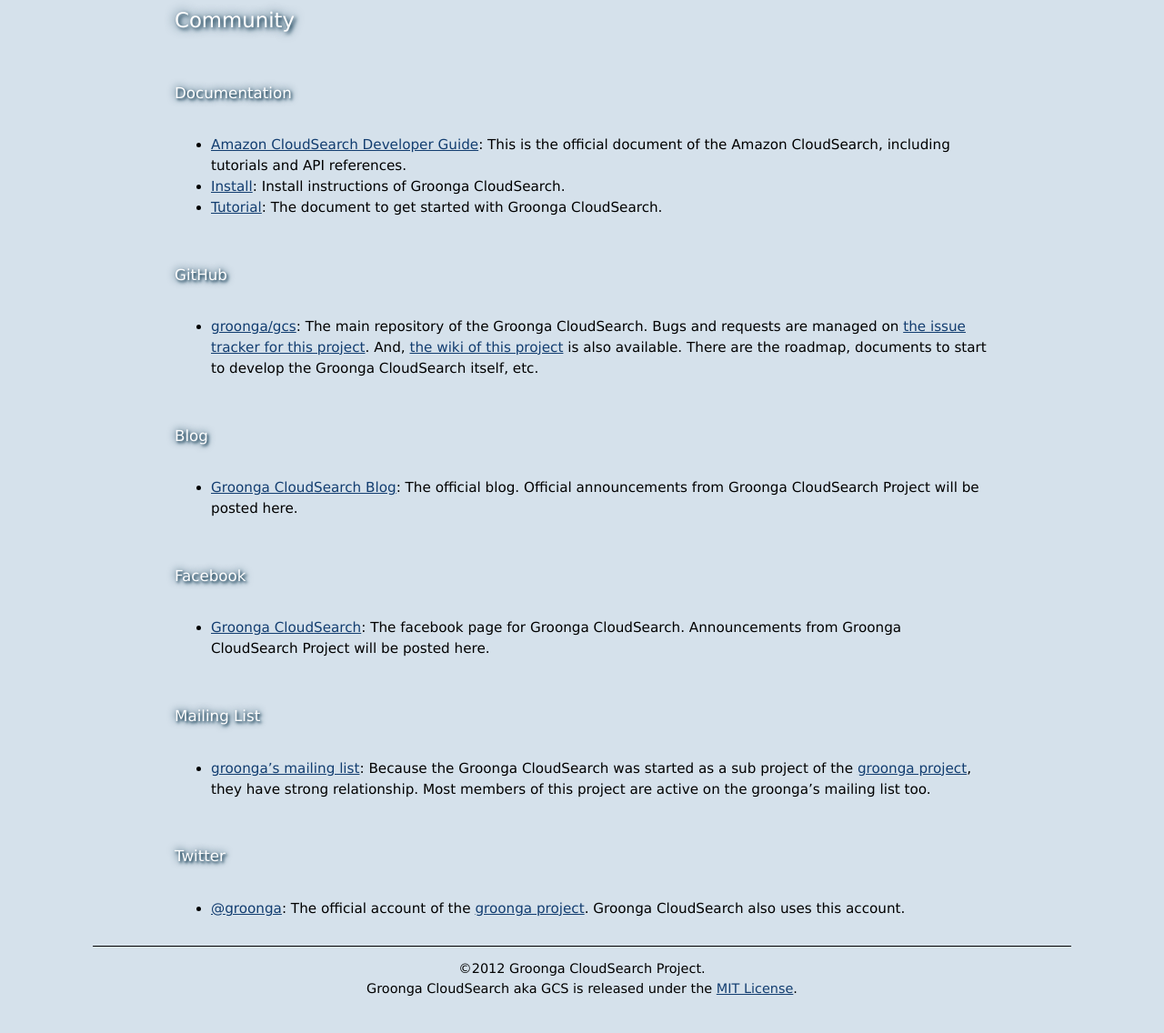
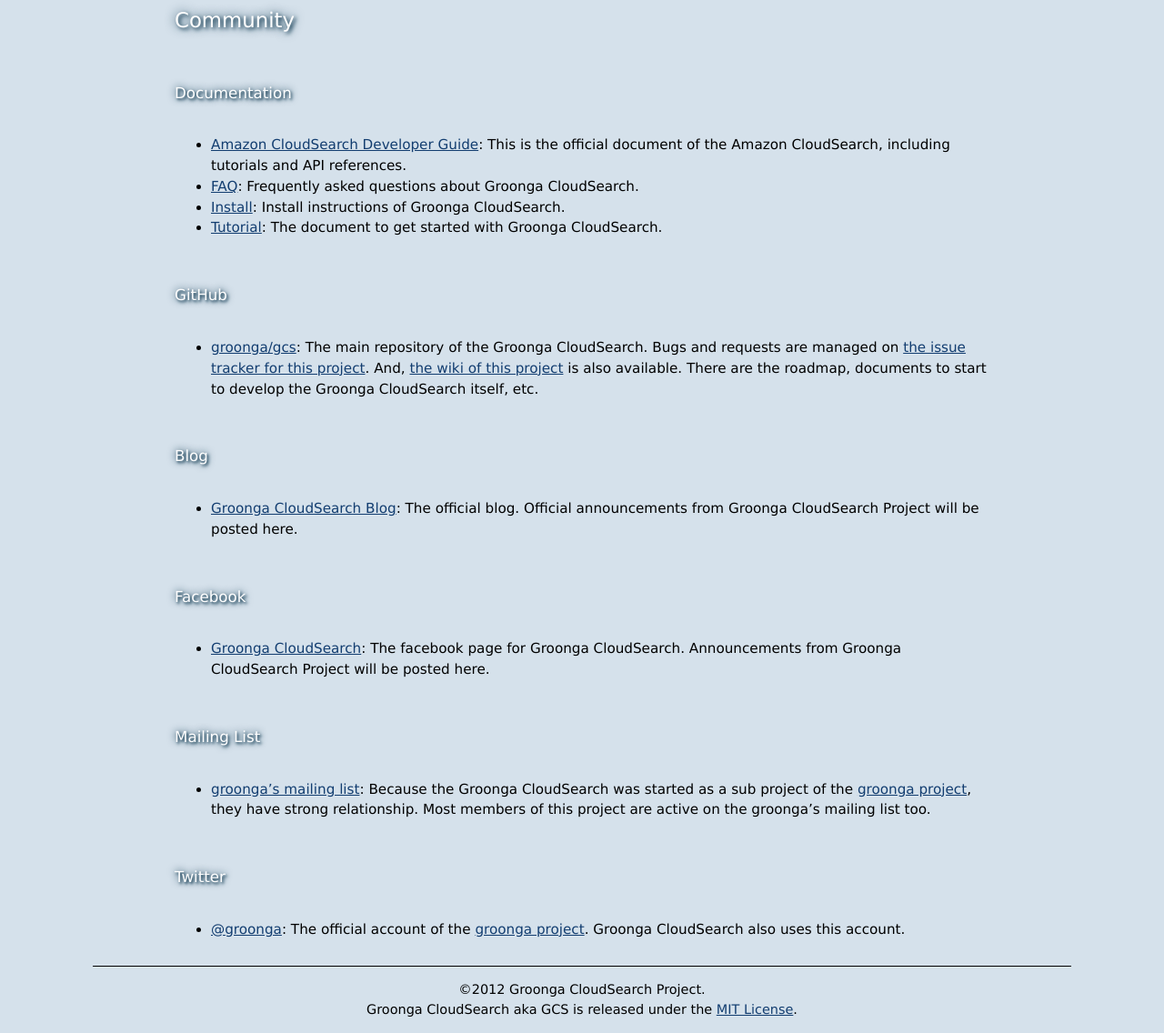
Before and after one commit to groonga/gcs.groonga.org, a Jekyll site: the page built from community/index.md, in a window 1280 px wide, cut to the strip 153-1289 px from the top of the page. Shown: the whole strip at 91% size. Built offline with Jekyll 4.4.1, drawn with Linux system fonts in a browser that asks for light colours; before the commit the page ends 1267 px from its top, so only the background shows below that.

Commit message:
Add a link to FAQ from the community page

```diff
--- a/community/index.md
+++ b/community/index.md
@@ -8,6 +8,8 @@
 
  * [Amazon CloudSearch Developer Guide](http://docs.amazonwebservices.com/cloudsearch/latest/developerguide/):
    This is the official document of the Amazon CloudSearch, including tutorials and API references.
+ * [FAQ](/faq):
+   Frequently asked questions about Groonga CloudSearch.
  * [Install](/install):
    Install instructions of Groonga CloudSearch.
  * [Tutorial](/tutorial):
```
